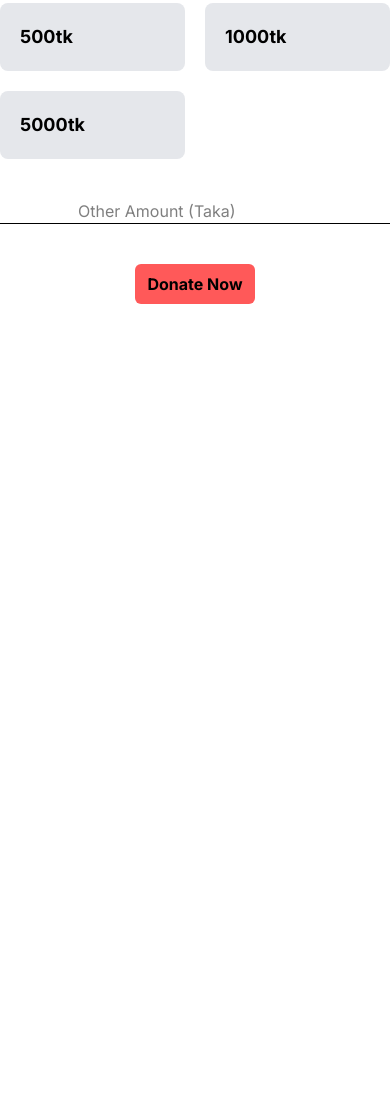
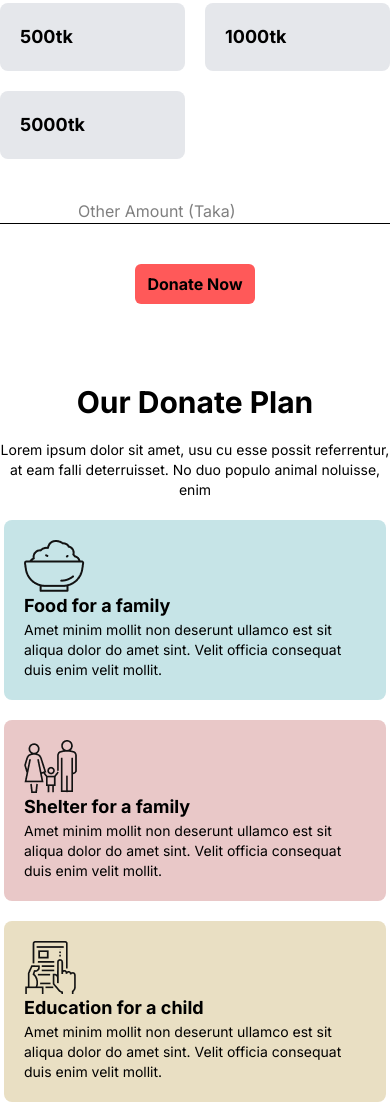
Before and after one commit to mdyasin0/donate-today, a plain HTML site: page index.html in a window 390 px wide. Shown: the part 873-1975 px from the top of the page. Before the commit the page ends 1177 px from the top, so only its background shows below. Drawn offline with nearby package versions, Linux system fonts and the light colour scheme.

Commit message:
Our Donate Plan added with mobile responsive

```diff
--- a/index.html
+++ b/index.html
@@ -78,5 +78,29 @@
         </button>
       </div>
       </section>
+      <!-- Our Donate Plan -->
+       <section class="max-w-5xl mx-auto mt-20 space-y-5">
+        <h1 class="text-3xl font-bold text-center">Our Donate Plan</h1>
+        <p class="text-sm text-center">Lorem ipsum dolor sit amet, usu cu esse possit referrentur, at eam falli <br class="hidden sm:block"> deterruisset. No duo populo animal noluisse, enim</p>
+        <div class="sm:flex gap-5 space-y-5 sm:space-y-0 px-1 sm:px-0 ">
+            <div class="bg-[#c6e4e7] p-5 rounded-lg">
+                <img src="icons/food.png" alt="">
+                <h1 class="text-lg font-bold">Food for a family</h1>
+                <p class="text-sm">Amet minim mollit non deserunt ullamco est sit aliqua dolor do amet sint. Velit officia consequat duis enim velit mollit.</p>
+            </div>
+            <div class="bg-[#e9c8c8] p-5 rounded-lg">
+                <img src="icons/shelter.png" alt="">
+                <h1 class="text-lg font-bold">Shelter for a family</h1>
+                <p class="text-sm">Amet minim mollit non deserunt ullamco est sit aliqua dolor do amet sint. Velit officia consequat duis enim velit mollit.</p>
+            </div>
+            <div class="bg-[#e9dfc3] p-5 rounded-lg">
+                <img src="icons/Frame-1.png" alt="">
+                <h1 class="text-lg font-bold">Education for a child</h1>
+                <p class="text-sm">Amet minim mollit non deserunt ullamco est sit aliqua dolor do amet sint. Velit officia consequat duis enim velit mollit.</p>
+            </div>
+        </div>
+
+       </section>
+
 </body>
 </html>
```
